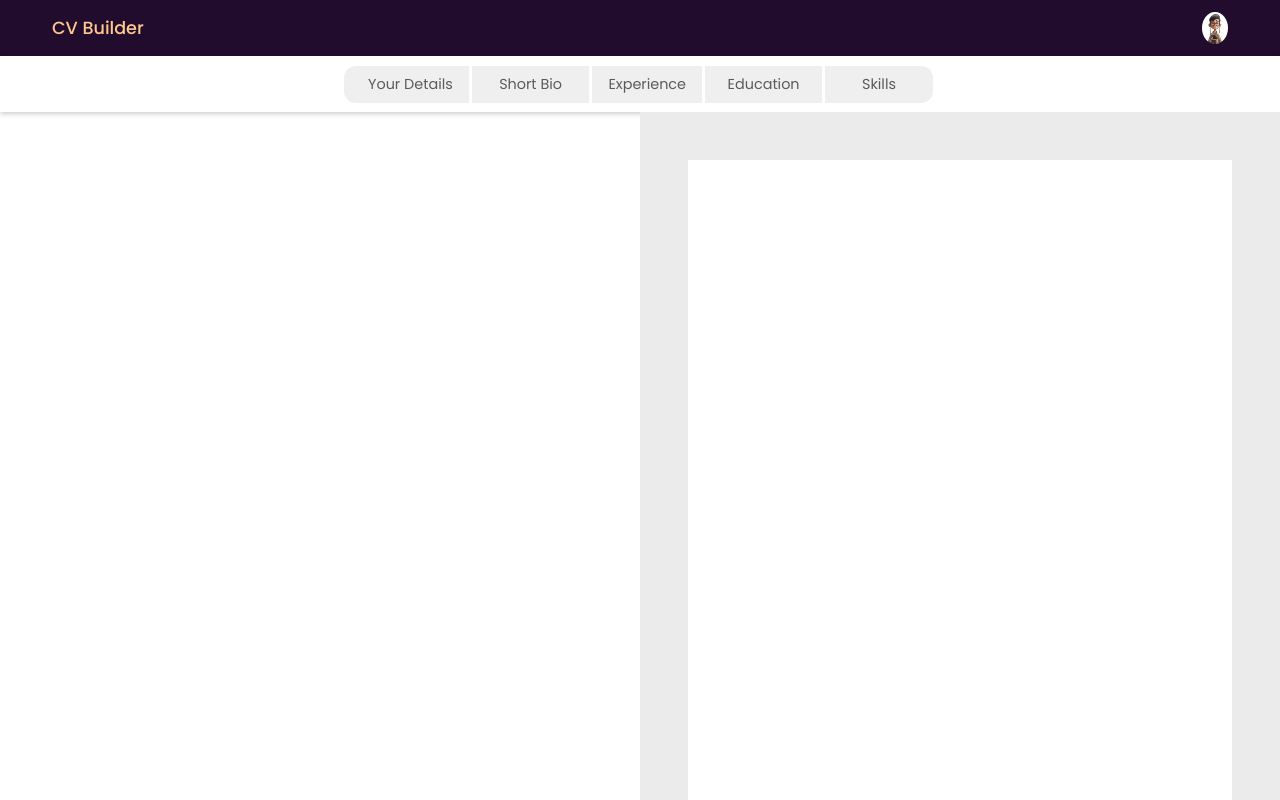
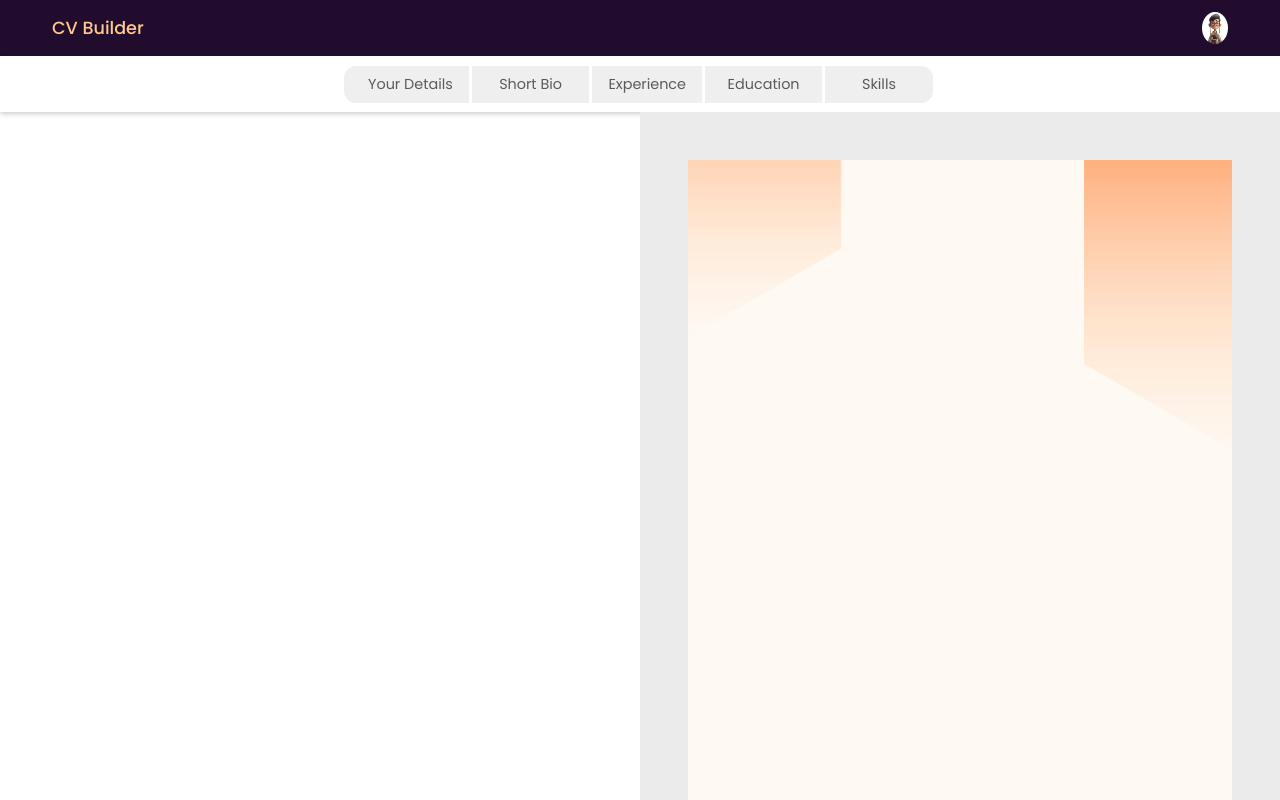
Before and after one commit to Hudsondaniel/CV-Generator, a React app in the folder CV/: page / in a window 1280 px wide. Shown: the top 800 px of the page. Built offline with nearby package versions, Linux system fonts and the light colour scheme; the HTML template or start-up script is replaced by a standard one.

Commit message:
Set a background for the resume successfully

```diff
--- a/CV/src/styles/ResumePage.css
+++ b/CV/src/styles/ResumePage.css
@@ -1,6 +1,9 @@
 .resume-page{
-    height: 1800px;
+    height: 1123px;
     background-color: white;
     margin: 3rem;
+    background-image: url('../assets/Img/Resume-background.jpg');
+    background-size: cover;
+    background-position: no-repeat;
 
 }
```
Also changed, not shown: CV/src/assets/Img/Resume-background.jpg (added).
